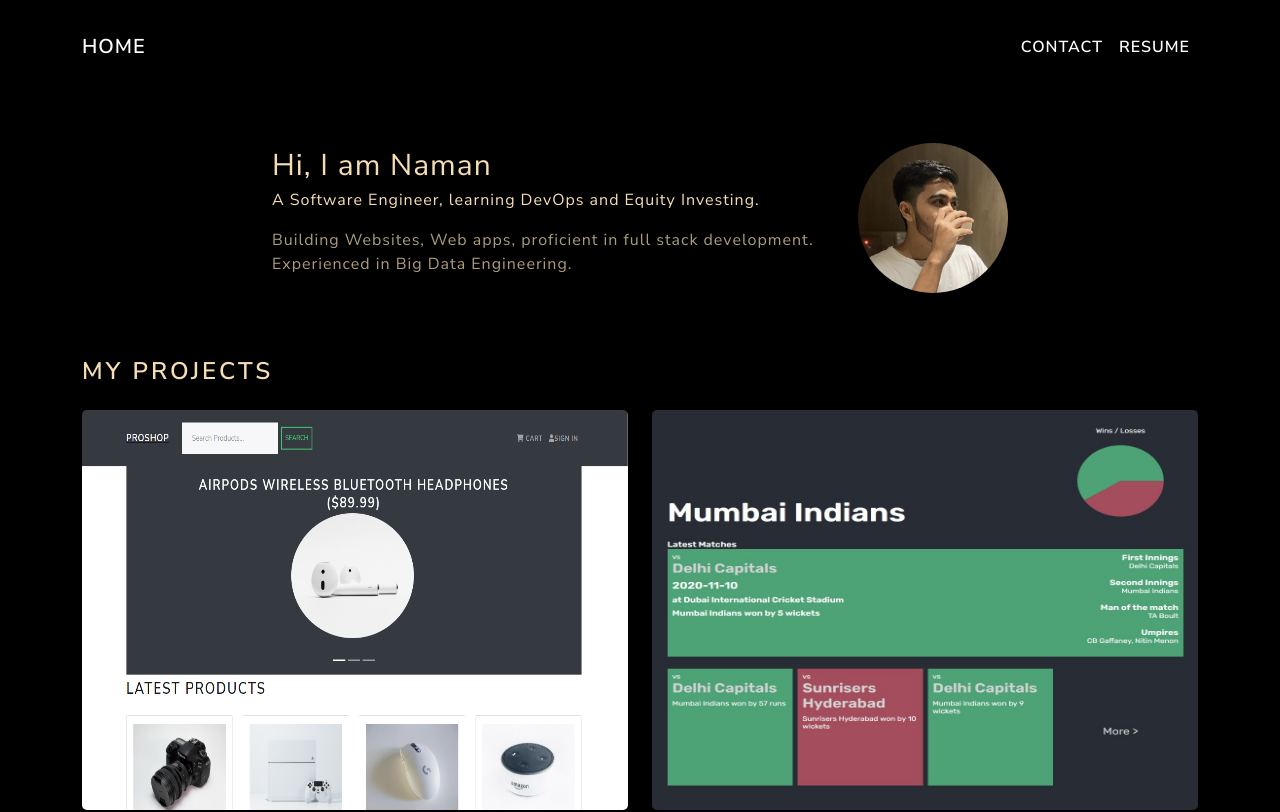
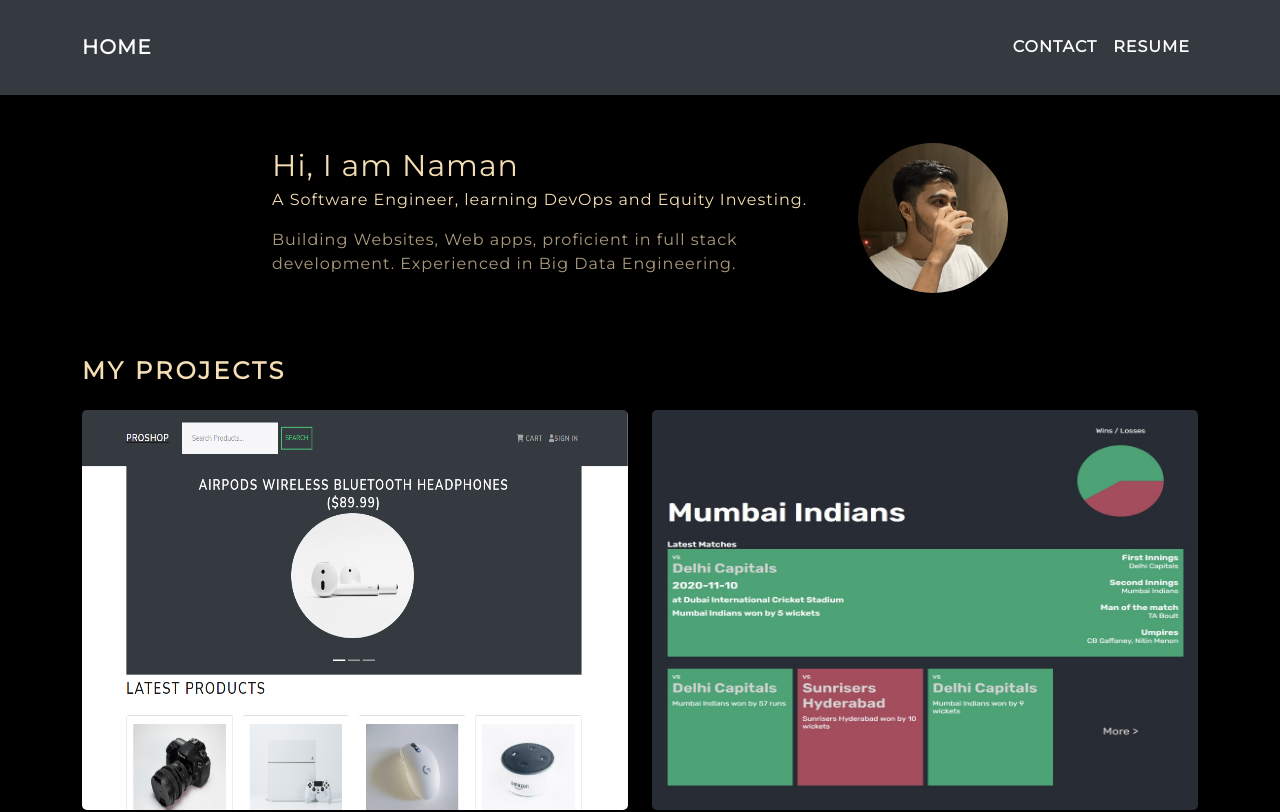
Before and after one commit to naman-ajmera/Portfolio, a React (Create React App) app: page / in a window 1280 px wide. Shown: the top 812 px of the page. Built offline with nearby package versions, Linux system fonts and the light colour scheme.

Commit message:
updated font-family

```diff
--- a/public/index.html
+++ b/public/index.html
@@ -5,6 +5,9 @@
     <link rel="icon" href="%PUBLIC_URL%/favicon.ico" />
     <meta name="viewport" content="width=device-width, initial-scale=1" />
     <meta name="theme-color" content="#000000" />
+    <link rel="preconnect" href="https://fonts.googleapis.com">
+    <link rel="preconnect" href="https://fonts.gstatic.com" crossorigin>
+    <link href="https://fonts.googleapis.com/css2?family=Montserrat&display=swap" rel="stylesheet">
     <link rel="stylesheet" href="https://cdnjs.cloudflare.com/ajax/libs/font-awesome/6.0.0-beta3/css/all.min.css" integrity="sha512-Fo3rlrZj/k7ujTnHg4CGR2D7kSs0v4LLanw2qksYuRlEzO+tcaEPQogQ0KaoGN26/zrn20ImR1DfuLWnOo7aBA==" crossorigin="anonymous" referrerpolicy="no-referrer" />
     <meta
       name="description"
--- a/src/App.css
+++ b/src/App.css
@@ -1,5 +1,10 @@
 .App {
   text-align: center;
+}
+
+body{
+  font-family: 'Montserrat',
+  sans-serif;
 }
 
 .App-logo {
--- a/src/components/Header.tsx
+++ b/src/components/Header.tsx
@@ -3,7 +3,7 @@
 
 function Header() {
   return (
-    <Navbar className='nav' variant='dark' collapseOnSelect expand='lg'>
+    <Navbar className='nav' variant='dark' bg='dark' collapseOnSelect expand='lg'>
       <Container>
         <Navbar.Brand href='/'>Home</Navbar.Brand>
         <Navbar.Toggle aria-controls="responsive-navbar-nav" />
--- a/src/index.css
+++ b/src/index.css
@@ -5,10 +5,15 @@
 
 body {
   background-color: black;
+    font-family: 'Montserrat',
+    sans-serif !important;
 }
+
 
 .hi_name {
   font-size: 30px;
+    font-family: 'Montserrat',
+    sans-serif;
   /* padding-top: 3rem; */
 }
 
```
